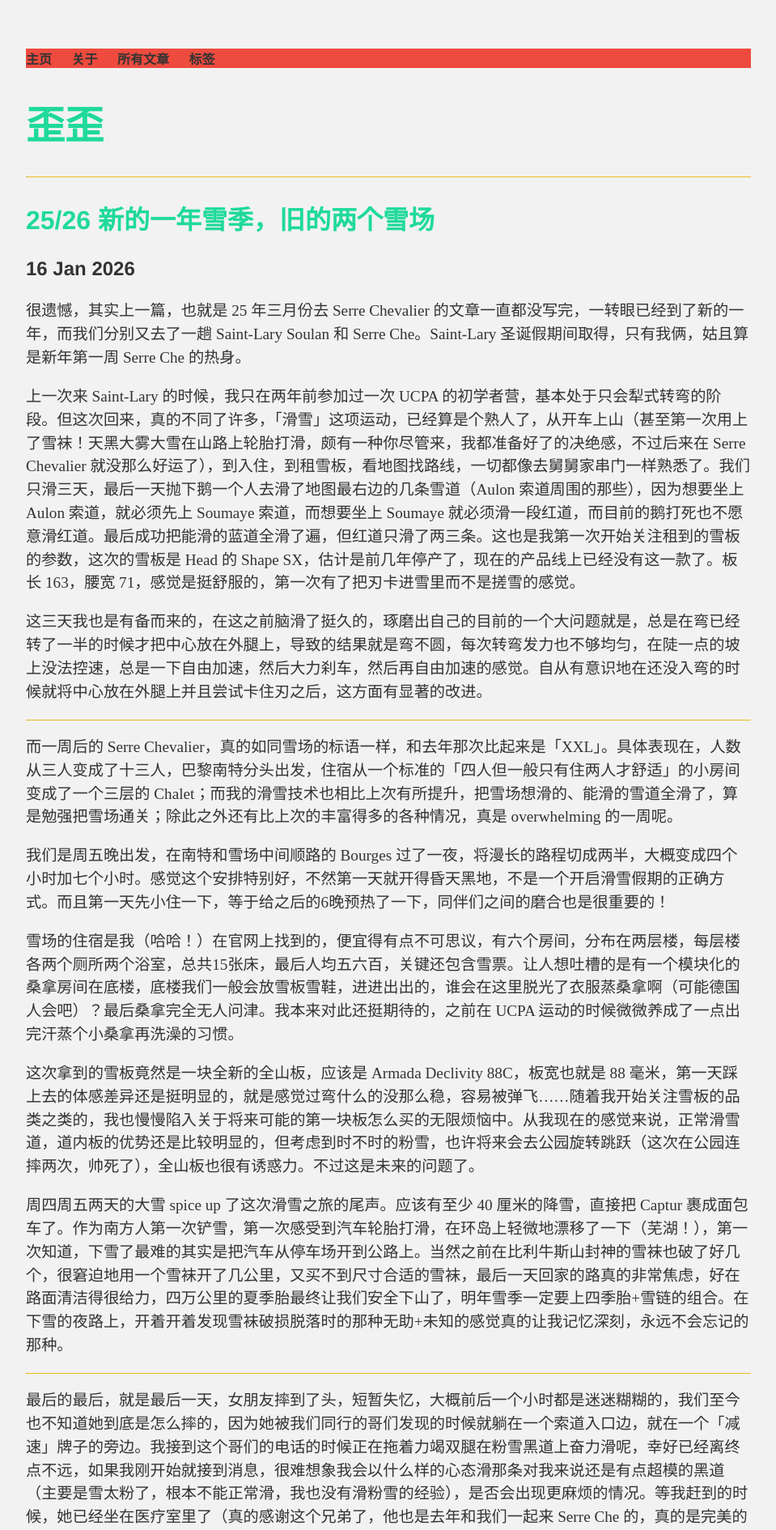
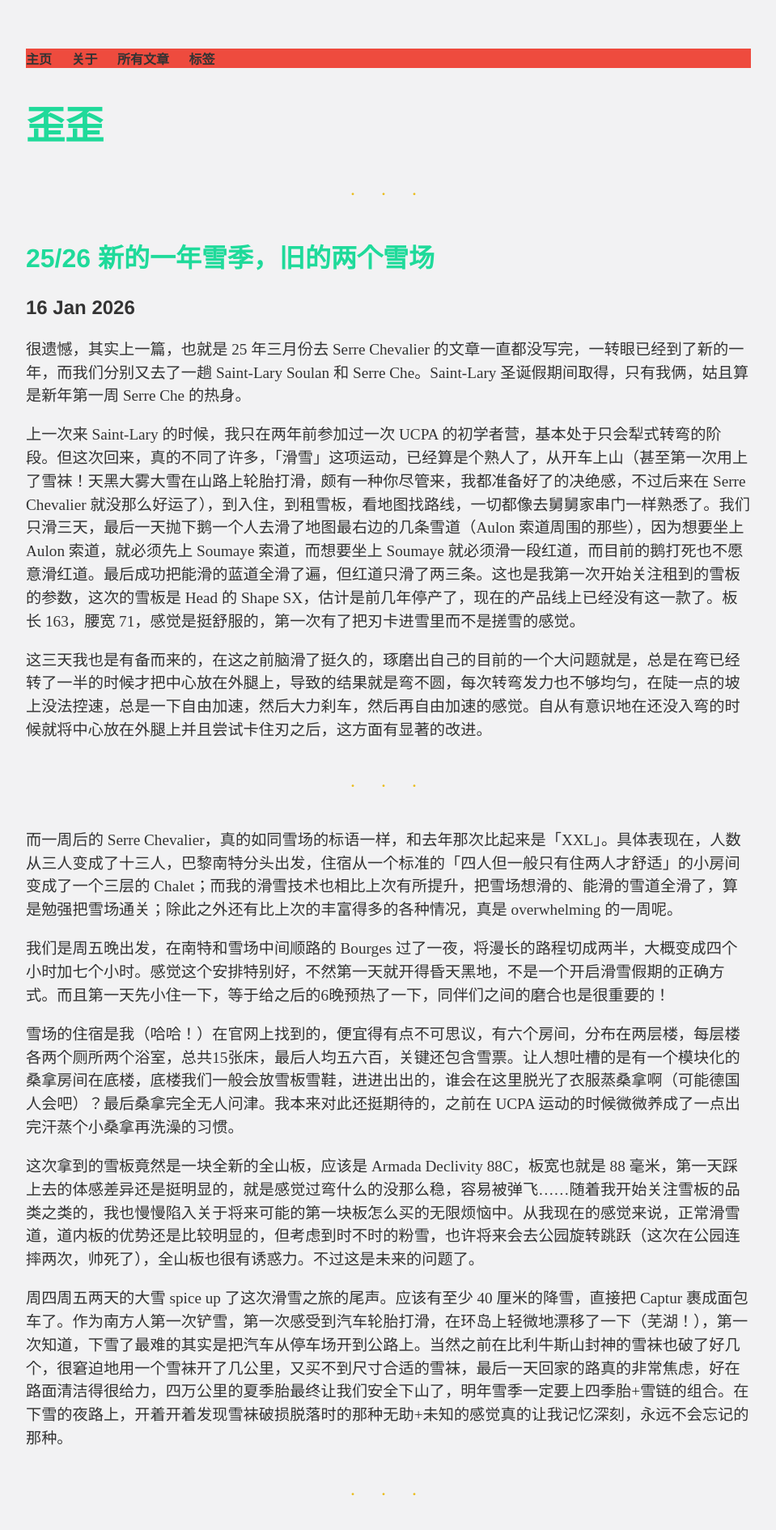
Before and after one commit to youyi218/youyi218.github.io, a Jekyll site: the page built from index.html, in a window 1280 px wide. Shown: the top 1890 px of the page at 81% size, without its empty margins (160-1119 px from the left). Built offline with Jekyll 4.4.1, drawn with Linux system fonts in a browser that asks for light colours.

Commit message:
update style for split

```diff
--- a/css/main.css
+++ b/css/main.css
@@ -1,55 +1,122 @@
 body {
     margin: 60px auto;
     width: 70%;
-    background-color:#f2f2f3;
+    background-color: #f2f2f3;
 }
+
 nav {
     background-color: #ee4b3e;
 }
-hr{
-    border-top: 2px;
-    border-color: #E9BC1B;
+
+hr {
+    border: none;
+    text-align: center;
+    margin: 40px 0;
 }
-nav ul, footer ul {
-    font-family:'Helvetica', 'Arial', 'Sans-Serif';
+
+hr:after {
+    content: "· · ·";
+    font-size: 24px;
+    color: #E9BC1B;
+    letter-spacing: 12px;
+}
+
+nav ul,
+footer ul {
+    font-family: 'Helvetica', 'Arial', 'Sans-Serif';
     padding: 0px;
     list-style: none;
     font-weight: bold;
 }
-nav ul li, footer ul li {
+
+nav ul li,
+footer ul li {
     display: inline;
     margin-right: 20px;
 }
+
 a {
     text-decoration: none;
     color: #333333;
 }
+
 a:hover {
     text-decoration: underline;
 }
+
 h1 {
     font-size: 3em;
-    font-family:'Helvetica', 'Arial', 'Sans-Serif';
+    font-family: 'Helvetica', 'Arial', 'Sans-Serif';
     color: #1FDA9A
 }
+
 h2 {
     font-size: 2em;
-    font-family:'Helvetica', 'Arial', 'Sans-Serif';
+    font-family: 'Helvetica', 'Arial', 'Sans-Serif';
     color: #1FDA9A
 }
+
 h3 {
     font-size: 1.5em;
-    font-family:'Helvetica', 'Arial', 'Sans-Serif';
+    font-family: 'Helvetica', 'Arial', 'Sans-Serif';
     color: #333333;
 }
+
 p {
     font-size: 1.2em;
     line-height: 1.5em;
     color: #333;
 }
+
 footer {
     border-top: 1px solid #E9BC1B;
     font-size: .8em;
+}
+
+.post-preview {
+    margin-bottom: 100px;
+    padding-bottom: 60px;
+    position: relative;
+}
+
+.post-preview:after {
+    content: "";
+    position: absolute;
+    bottom: 0;
+    left: 20%;
+    right: 20%;
+    height: 1px;
+    background: linear-gradient(to right, transparent, #E9BC1B, transparent);
+}
+
+.post-preview:before {
+    content: "●";
+    position: absolute;
+    bottom: -8px;
+    left: 50%;
+    transform: translateX(-50%);
+    color: #E9BC1B;
+    font-size: 12px;
+    background: #f2f2f3;
+    padding: 0 10px;
+}
+
+.post-preview:last-of-type {
+    margin-bottom: 60px;
+}
+
+.post-preview:last-of-type:after,
+.post-preview:last-of-type:before {
+    display: none;
+}
+
+.post-preview h2 {
+    margin-top: 0;
+    transition: color 0.3s ease;
+}
+
+.post-preview h2:hover {
+    color: #16c48a;
 }
 
 ul.posts {
--- a/index.html
+++ b/index.html
@@ -5,8 +5,9 @@
 <h1>{{ page.title }}</h1>
 <hr>
 {% for post in site.posts %}
+<article class="post-preview">
     <h2>{{ post.title }}</h2>
     <h3>{{ post.date | date_to_string }}</h3>
     {{ post.content }}
-        <hr>
+</article>
 {% endfor %}
```
Lines whose indentation alone changed are shown as unchanged.
